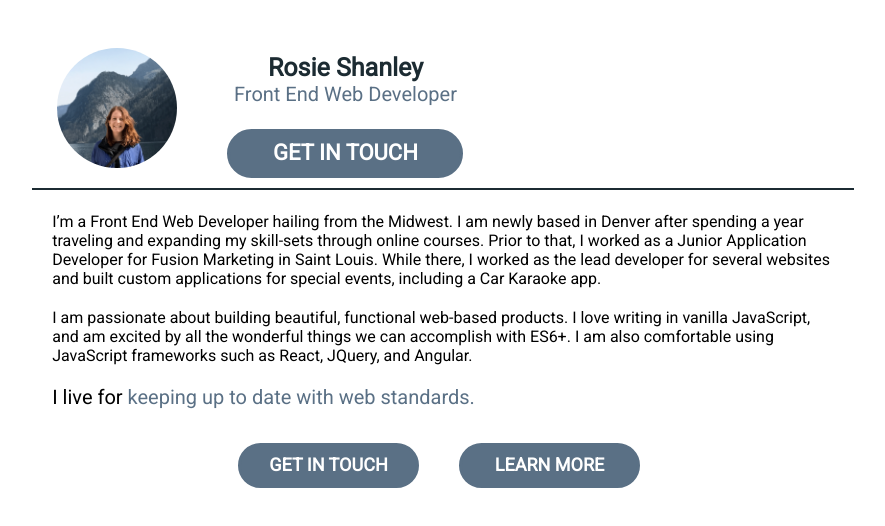
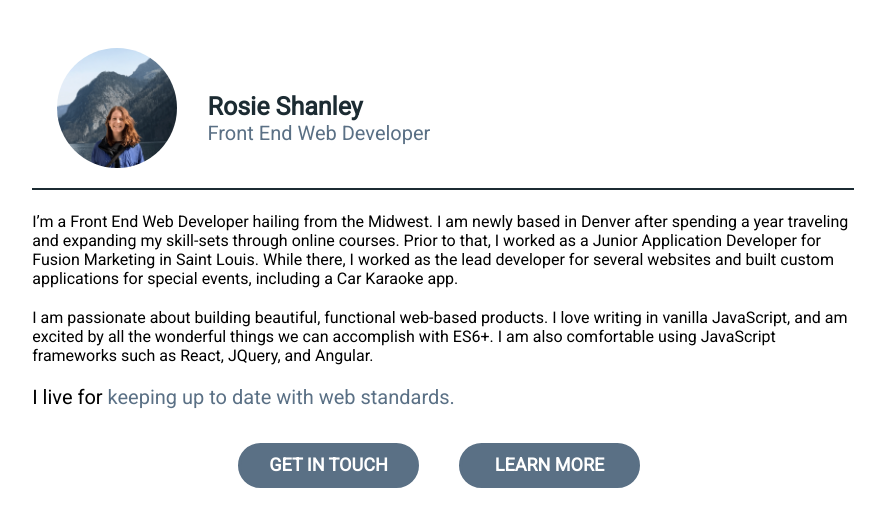
Before and after one commit to rossha/build30, a plain HTML site: page index.html in a window 1280 px wide. Shown: the whole page, without its empty margins (197-1082 px from the left). Drawn offline with Linux system fonts and the light colour scheme.

Commit message:
style: mobile cont.

```diff
--- a/style.css
+++ b/style.css
@@ -1,7 +1,8 @@
 body {
   font-family: 'Roboto', Helvetica Neue, Helvetica, Arial, sans-serif;
   font-weight: normal;
-  font-size: 15px;
+  font-size: 20px;
+  background: #e4eef8;
 }
 
 .flex-container {
@@ -21,7 +22,7 @@ body {
 }
 
 .nametag {
-  font-size: 20px;
+  font-size: 26px;
 }
 
 .nametag__image {
@@ -38,13 +39,9 @@ body {
 }
 
 .nametag__details__name {
-  font-size: 25px;
+  font-size: 45px;
   color: #1c2b32;
   font-weight: bold;
-}
-
-.content {
-
 }
 
 .content__text {
@@ -52,14 +49,13 @@ body {
 }
 
 .content_text--large, #rotating-content {
-  font-size: 20px;
+  font-size: 45px;
   line-height: 1.25;
 }
 
 #rotating-content {
   color: #5a7085;
 }
-
 
 .mobile-button {
   display: inline-block;
@@ -83,9 +79,10 @@ body {
 @media only screen and (min-device-width: 780px) and (min-width: 780px) {
   body {
     font-size: 16px;
+    background:white;
   }
 
-  .mobile {
+  .mobile-button {
     display: none;
   }
 
@@ -116,6 +113,7 @@ body {
   }
 
   .nametag__details__name {
+    text-align: left;
     font-size: 25px;
     color: #1c2b32;
     font-weight: bold;
@@ -123,6 +121,10 @@ body {
 
   .content {
     flex-basis: 65%;
+  }
+
+  .content__text {
+    padding: 10px 0px 10px;
   }
 
   #rotating-content, .content_text--large {
```
